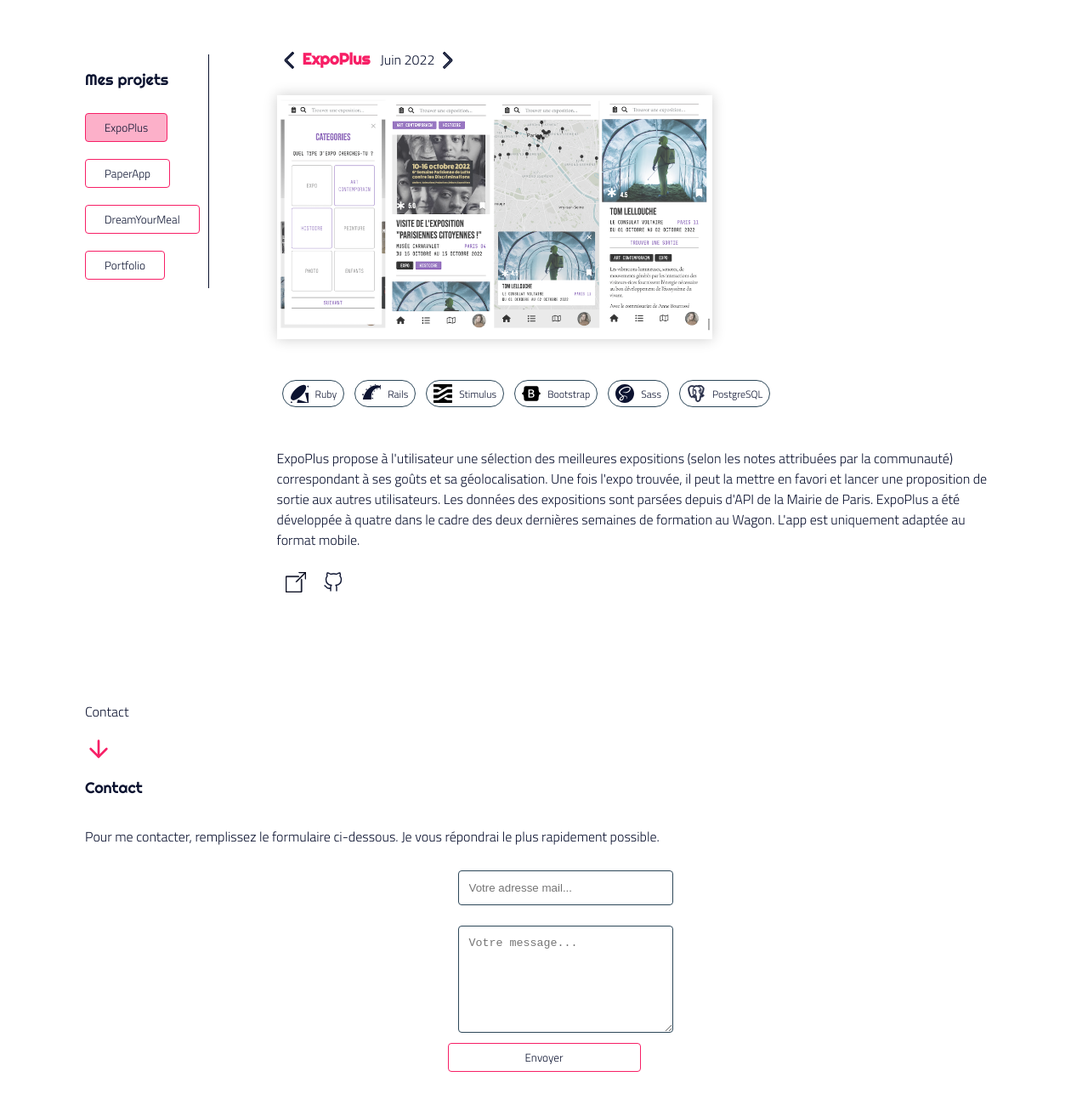
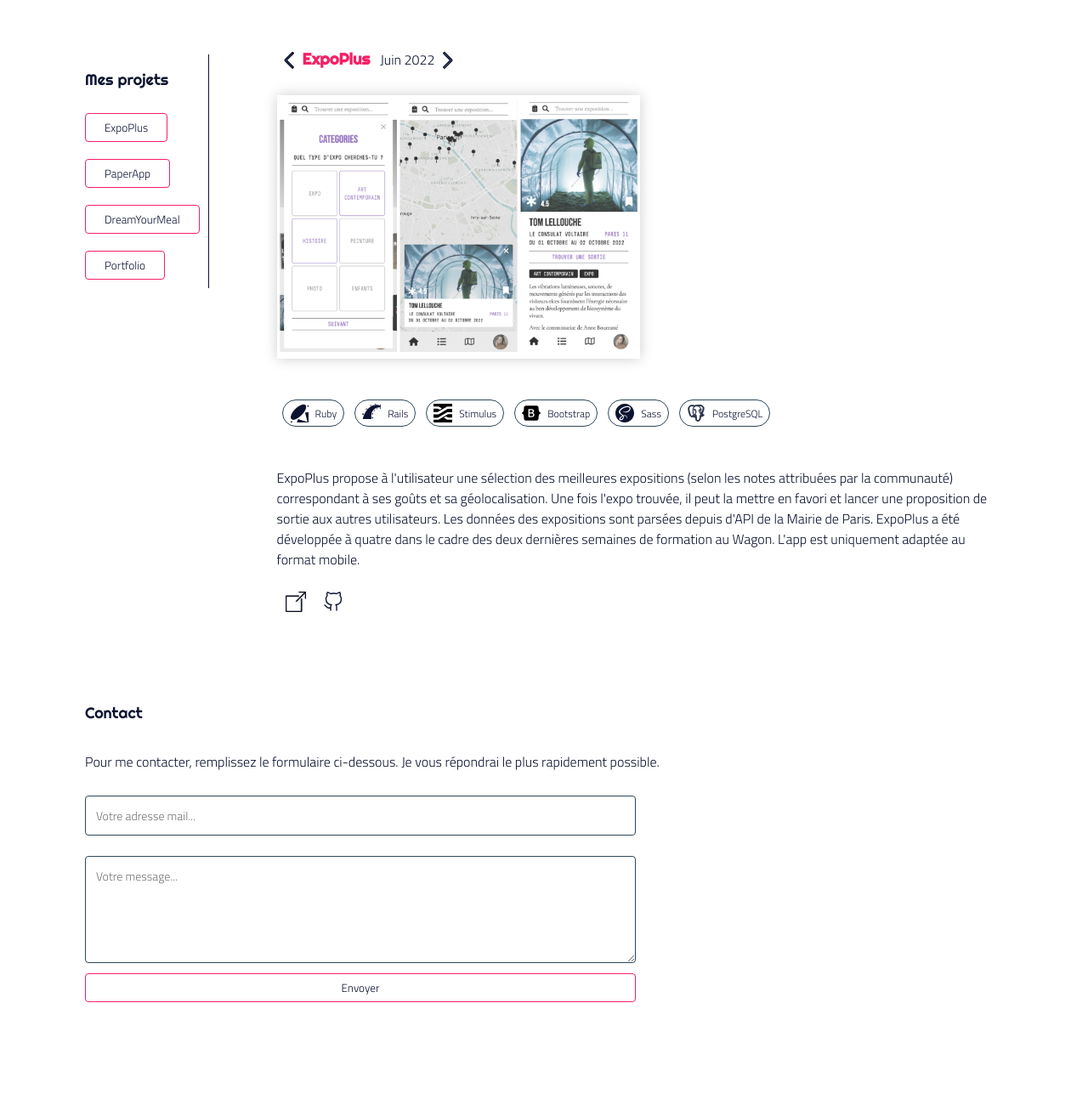
Before and after one commit to noleni/portfolio, a React (Create React App) app: page / in a window 1280 px wide. Shown: the part 1591-2891 px from the top of the page at 85% size. Built offline with nearby package versions, Linux system fonts and the light colour scheme.

Commit message:
disable button form not valid

```diff
--- a/src/components/UI/Button.jsx
+++ b/src/components/UI/Button.jsx
@@ -16,6 +16,13 @@
   color: var(--black);
   cursor: pointer;
   transform: scale(1.06);
+
+
+  &:disabled {
+  border: 1px solid #999999;
+  background-color: transparent;
+  transform: scale(1);
+  cursor: default;
 }
 
   &.active {
--- a/src/components/sections/About.jsx
+++ b/src/components/sections/About.jsx
@@ -1,7 +1,6 @@
 import React, { useState } from 'react';
 import styled from 'styled-components';
 
-import More from "../More";
 import TechList from "../TechList";
 import Button from '../UI/Button';
 
@@ -135,11 +134,6 @@
 
       <p className='presentation large-device'>{paragraph}</p>
 
-      <More
-        className="projects"
-        arrowClassName="down-effect"
-        text="Mes projets">
-      </More>
     </AboutStyle>
   )
 });
--- a/src/components/sections/Contact.jsx
+++ b/src/components/sections/Contact.jsx
@@ -1,4 +1,4 @@
-import React, { useRef } from 'react';
+import React, { useState, useEffect, useRef } from 'react';
 import styled from 'styled-components';
 
 import Button from "../UI/Button";
@@ -7,29 +7,52 @@
 const Form = styled.form`
   display: flex;
   flex-direction: column;
-  margin: 0 auto;
+  width: 100%;
 
-  & .form-control__input {
-    width: 100%;
+  & .form-control__input, .form-control__textarea {
     padding: 12px;
-    margin: 12px;
+    margin: 12px 0;
     border-radius: 4px;
     border: 1px solid var(--dark-blue);
+    font-family: var(--texts);
+    font-size: 14px;
   }
 
   & .form-control__textarea {
-    width: 100%;
     height: 100px;
-    padding: 12px;
-    margin: 12px;
-    border-radius: 4px;
-    border: 1px solid var(--dark-blue);
   }
-`
+
+  & .form-control__input:focus, .form-control__textarea:focus {
+    outline: none !important;
+    border: 2px solid var(--neon-pink);
+  }
+
+  @media(min-width: 768px) {
+    width: 60%;
+  }
+`;
 
 const Contact = React.forwardRef((props, ref) => {
 
   const formRef = useRef();
+
+  const validEmail = /^[a-zA-Z0-9.!#$%&'*+/=?^_`{|}~-]+@[a-zA-Z0-9-]+(?:\.[a-zA-Z0-9-]+)*$/;
+  const [emailIsValid, setEmailIsValid] = useState(false);
+  const [messageIsValid, setMessageIsValid] = useState(false);
+  const [formIsValid, setFormIsValid] = useState(false);
+
+  const emailValidityHandler = (e) => {
+    e.target.value.match(validEmail) ? setEmailIsValid(true) : setEmailIsValid(false);
+  };
+
+  const messageValidityHandler = (e) => {
+    e.target.value.length > 0 ? setMessageIsValid(true) : setMessageIsValid(false);
+  }
+
+  useEffect(() => {
+    emailIsValid && messageIsValid ? setFormIsValid(true) : setFormIsValid(false);
+  }, [emailIsValid, messageIsValid]);
+
 
   const sendEmail = (e) => {
     e.preventDefault();
@@ -41,6 +64,7 @@
       }, (error) => {
           console.log(error.text);
       });
+      formRef.current.values = "";
   };
 
   return (
@@ -50,18 +74,20 @@
     <p>Pour me contacter, remplissez le formulaire ci-dessous. Je vous répondrai le plus rapidement possible.</p>
     <Form ref={formRef} onSubmit={sendEmail} className="form-control">
       <input
+        onChange={emailValidityHandler}
         className='form-control__input'
-        type="text"
+        type="input"
         name="email"
         placeholder="Votre adresse mail..."
       />
       <textarea
+        onChange={messageValidityHandler}
         className='form-control__textarea'
         type="text-area"
         name="message"
         placeholder="Votre message..."
         />
-      <Button type="submit">Envoyer</Button>
+        <Button type="submit" disabled={!formIsValid}>Envoyer</Button>
     </Form>
   </section>
 
--- a/src/components/sections/Projects.jsx
+++ b/src/components/sections/Projects.jsx
@@ -2,7 +2,6 @@
 
 import projectsData from "../../data/projectsData";
 import ProjectPic from '../ProjectPick';
-import More from '../More';
 
 import ExternalLink from '../icons/SVG/ExternalLink';
 import Github from '../icons/SVG/Github';
@@ -91,12 +90,16 @@
       justify-content: start;
     }
 
+    ${'' /* .img-selected-tags-container {
+      display: flex;
+    } */}
+
     .tags-container {
       justify-content: start;
     }
 
     .img-selected {
-      width: 60%;
+      width: 50%;
       margin-left: 0;
     }
   }
@@ -146,6 +149,7 @@
                 className="right-effet hover-neon"
               />
             </div>
+            <div className='img-selected-tags-container'>
             <div className='img-selected'>
               <img
                 src={`${process.env.PUBLIC_URL}/images/${project.poster}`}
@@ -153,10 +157,11 @@
                 id={project.id}
               />
             </div>
-
             <div className='tags-container'>
               {project.tech.map(techno =>(techno))}
             </div>
+            </div>
+
             <p>{project.notice}</p>
             <div className='project-links'>
               {project.url !== undefined &&
@@ -174,11 +179,7 @@
       </ProjectSelectedStyle>
 
     </ProjectsSection>
-      <More
-        className="projects"
-        arrowClassName="down-effect"
-        text="Contact">
-      </More>
+
     </>
   )
 });
```
Also changed, not shown: public/images/dreamyourmeal-cover.png, public/images/expoplus-cover.png.
